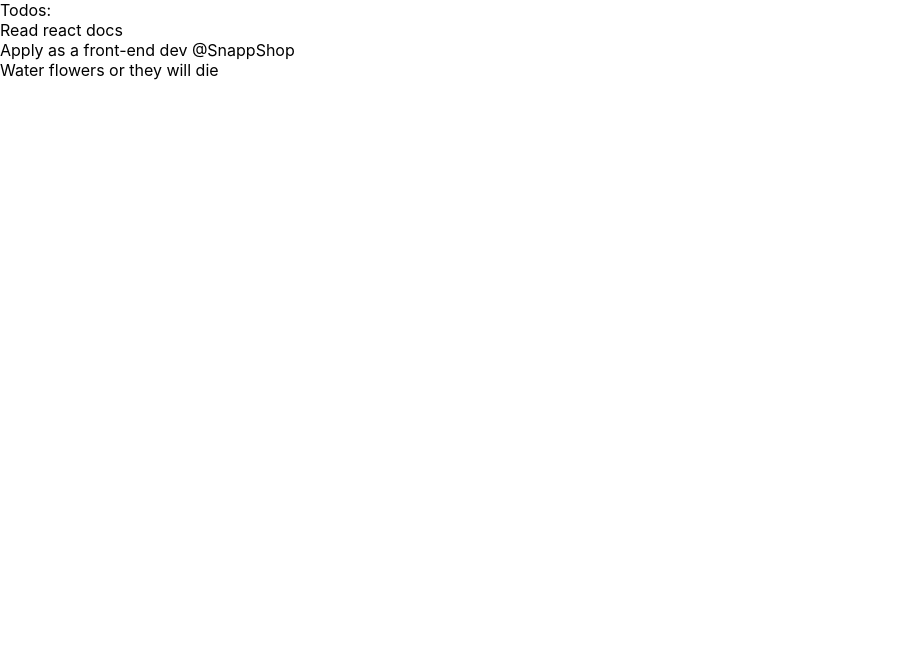
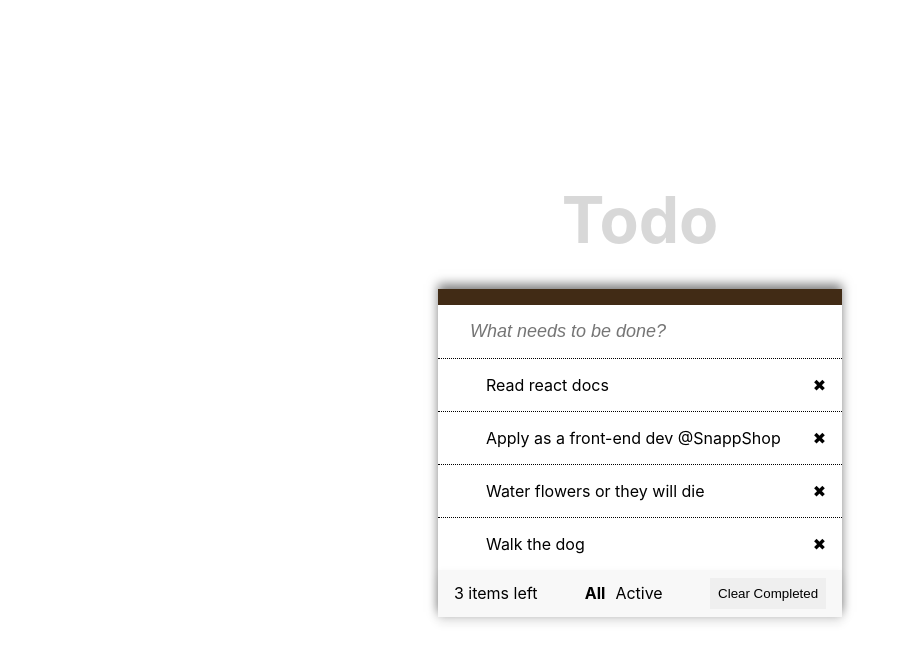
Before and after one commit to arvandmoe/todo-app, a Next.js app: page /todos in a window 1280 px wide. Shown: the top 662 px of the page, without its empty margins (0-912 px from the left). Built offline with nearby package versions, Linux system fonts and the light colour scheme; data requests are answered from the project's data file.

Commit message:
TodoPage UI completed

```diff
--- a/db.json
+++ b/db.json
@@ -14,6 +14,11 @@
             "id": 3,
             "title": "Water flowers or they will die",
             "completed": false
+        },
+        {
+            "id": 4,
+            "title": "Walk the dog",
+            "completed": false
         }
     ]
 }
--- a/pages/index.tsx
+++ b/pages/index.tsx
@@ -10,7 +10,7 @@
     <div className={styles.container}>
       <Head>
         <title>SnappShop Todo</title>
-        <meta name="description" content="Generated by create next app" />
+        <meta name="description" content="An Awsome Todo App" />
         <link rel="icon" href="/favicon.ico" />
       </Head>
 
--- /dev/null
+++ b/src/modules/todos/TodoPage.module.scss
@@ -0,0 +1,98 @@
+.container {
+    padding: 0 2rem;
+}
+
+.main {
+    min-height: 100vh;
+    padding: 4rem 0;
+    flex: 1;
+    display: flex;
+    flex-direction: column;
+    justify-content: center;
+    align-items: center;
+}
+
+.title {
+    margin: 0;
+    line-height: 1.15;
+    font-size: 4rem;
+    color: gray;
+    opacity: 0.3;
+}
+
+.bar {
+    height: 1rem;
+    background-color: #412b15;
+}
+
+.item {
+    display: flex;
+    justify-content: space-between;
+    padding: 1rem;
+    border-width: 1px 0px 0px 0px;
+    border-style: dotted;
+
+    & p {
+        margin: 0rem 2rem;
+        text-align: left;
+    }
+}
+
+.box {
+    margin-top: 2rem;
+    box-shadow: 0px -5px 10px 0px rgba(0, 0, 0, 0.5);
+}
+
+.input {
+    padding: 1rem 2rem;
+    width: 100%;
+    text-decoration: none;
+    border: none;
+    font-size: large;
+
+    &::placeholder {
+        font-style: italic;
+    }
+
+    &:active,
+    :focus {
+        border: none;
+    }
+}
+
+.optionsContainer {
+    display: flex;
+    justify-content: space-between;
+    align-items: center;
+    width: 100%;
+    padding: 0.5rem 1rem;
+    background-color: #f8f8f8;
+    font-size: small;
+    box-shadow: 0px 5px 10px 0px rgba(0, 0, 0, 0.1);
+}
+
+.leftItems {
+    font-size: medium;
+}
+
+.btn {
+    all: unset;
+    cursor: pointer;
+    font-size: medium;
+    padding: 0rem 0.2rem;
+
+    &.active {
+        font-weight: bold;
+    }
+}
+
+.btnClear {
+    border: none;
+    cursor: pointer;
+    padding: 0.5rem;
+
+    &:hover {
+        color: white;
+        background-color: #b20600;
+    }
+}
--- a/src/modules/todos/TodoPage.tsx
+++ b/src/modules/todos/TodoPage.tsx
@@ -1,16 +1,51 @@
 import { GetServerSideProps, NextPage } from 'next'
-import React from 'react'
+import Head from 'next/head'
+import React, { ChangeEvent } from 'react'
+import { useState } from 'react'
 import { BASE_URL } from 'shared/constants'
 import { Todo } from 'shared/models/Todo'
+import styles from './TodoPage.module.scss'
 
 const TodoPage: NextPage<{ todos: Todo[] }> = ({ todos }) => {
+  const [state, setState] = useState('')
+
+  const handleInputChange = (e: ChangeEvent<HTMLInputElement>) => {
+    setState(e.currentTarget.value)
+  }
+
   return (
-    <>
-      <div>Todos: </div>
-      {todos.map((todo) => {
-        return <div>{todo.title}</div>
-      })}
-    </>
+    <div className={styles.container}>
+      <Head>
+        <title>Todo</title>
+      </Head>
+      <main className={styles.main}>
+        <h1 className={styles.title}>Todo</h1>
+        <div className={styles.box}>
+          <div className={styles.bar} />
+          <input
+            placeholder="What needs to be done?"
+            className={styles.input}
+            value={state}
+            onChange={handleInputChange}
+          />
+          {todos.map((todo) => {
+            return (
+              <div className={styles.item}>
+                <p>{todo.title}</p><span>&#10006;</span>
+              </div>
+            )
+          })}
+          <div className={styles.optionsContainer}>
+            <div className={styles.leftItems}>3 items left</div>
+            <div>
+              <button className={styles.btn + ' ' + styles.active}>All</button>{' '}
+              <button className={styles.btn}>Active</button>
+            </div>
+            <button className={styles.btnClear}>Clear Completed</button>
+          </div>
+        </div>
+      </main>
+    </div>
   )
 }
 
```
Also changed, not shown: styles/Home.module.scss (+11 -11 lines), 1 other file (tests, documents, lock files or other folders).
